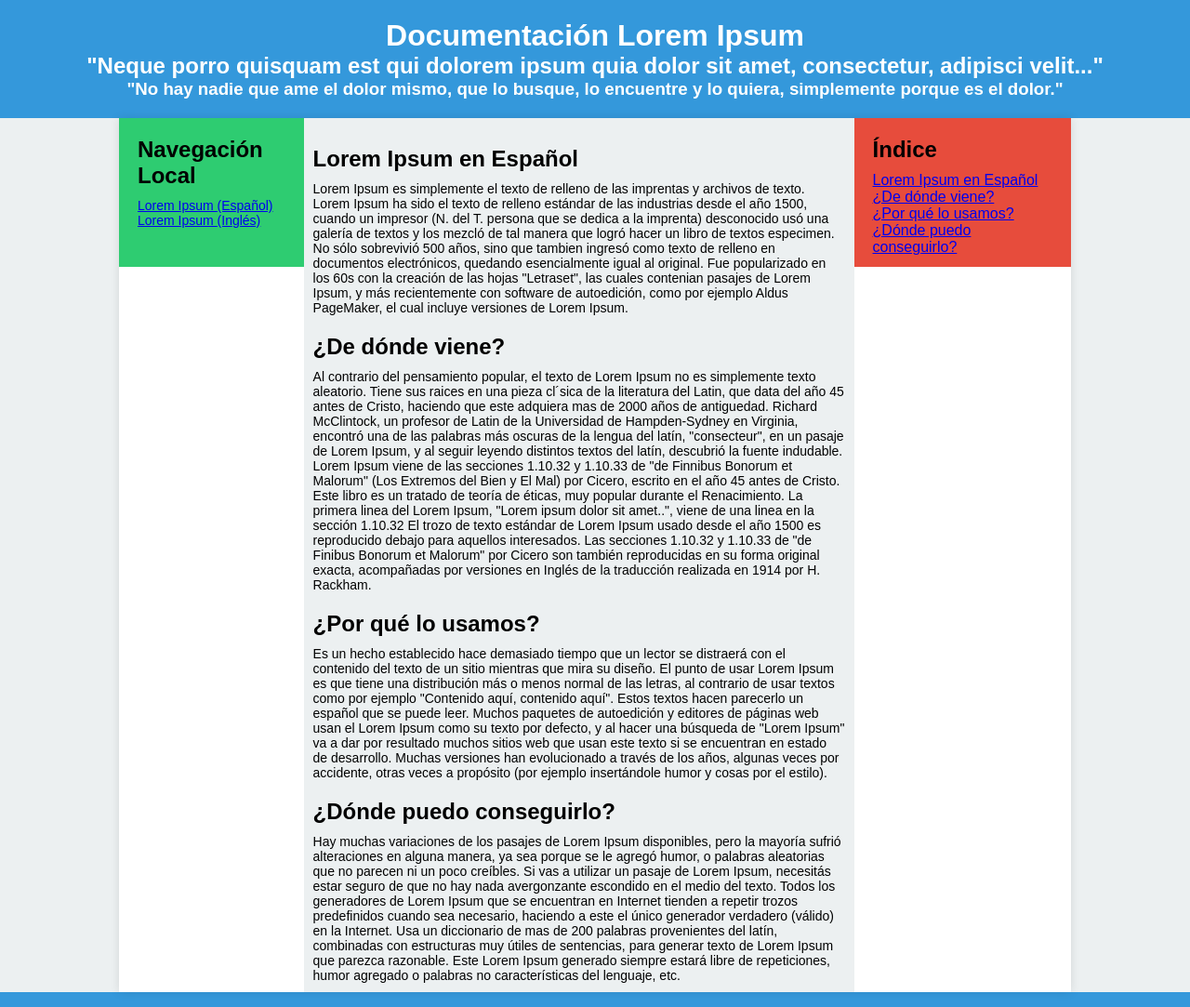
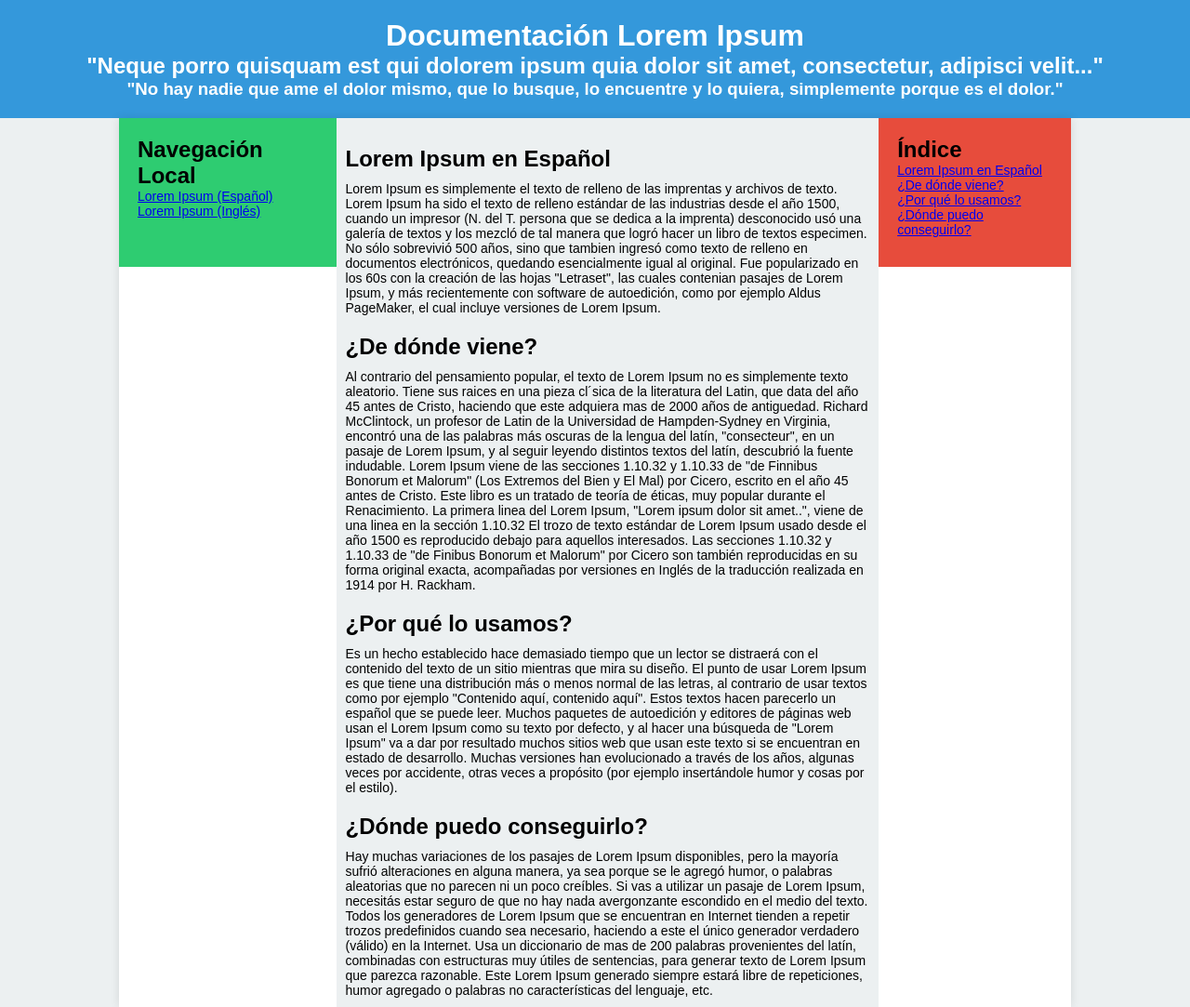
Before and after one commit to albasanchez00/loremResponsive, a plain HTML site: page index.html in a window 1280 px wide. Shown: the top 1083 px of the page at 93% size. Drawn offline with Linux system fonts and the light colour scheme.

Commit message:
cambios 2

```diff
--- a/css/styles.css
+++ b/css/styles.css
@@ -49,13 +49,12 @@ footer {
 
 nav {
   position: sticky;
-  width: 20%;
-  height: 20vh;
+  min-width: 20%;
+  max-height: 20vh;
   padding: 20px;
   background-color: #2ecc71;
   ul{
     list-style: none;
-    padding: 10px 0;
     font-size: 14px;
   }
 }
@@ -77,7 +76,7 @@ aside {
   order: 1;
   ul{
     list-style: none;
-    padding: 10px 0;
+    font-size: 14px;
   }
 }
 
```
Lines whose indentation alone changed are shown as unchanged.
